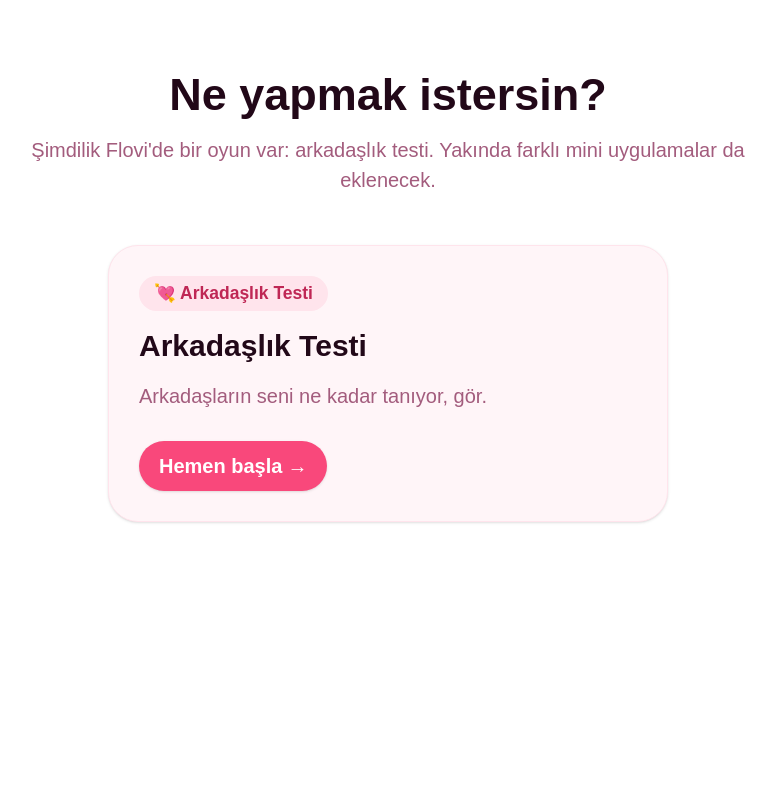
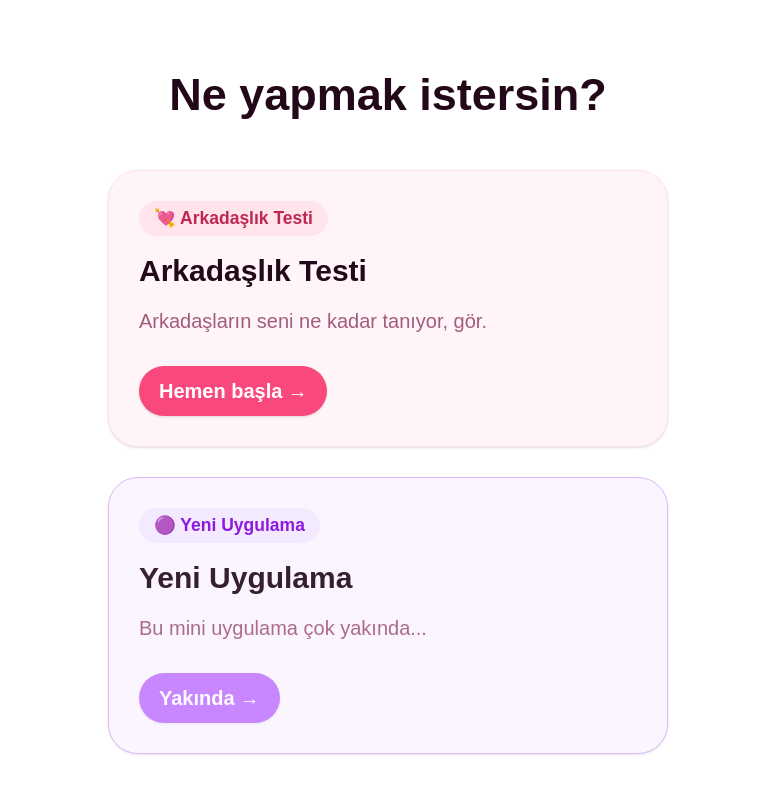
Before and after one commit to basakozdemr/site, a Next.js app: page / in a window 1280 px wide. Shown: the top 794 px of the page, without its empty margins (252-1028 px from the left). Built offline with nearby package versions, Linux system fonts and the light colour scheme; a web font is replaced by a local one.

Commit message:
yeni uygulama eklendi

```diff
--- a/src/app/page.tsx
+++ b/src/app/page.tsx
@@ -13,18 +13,14 @@ export default function HomePage() {
       <main className="mx-auto flex max-w-6xl flex-col items-center px-4 py-12">
         {/* Başlık */}
         <section className="max-w-xl text-center mb-10">
-
           <h1 className="mt-2 text-3xl font-bold sm:text-4xl">
             Ne yapmak istersin?
           </h1>
-          <p className="mt-3 text-base text-[#A35C7D]">
-            Şimdilik Flovi&apos;de bir oyun var: arkadaşlık testi.
-            Yakında farklı mini uygulamalar da eklenecek.
-          </p>
         </section>
 
-        {/* Kart */}
-        <section className="w-full max-w-md">
+        {/* Kartlar */}
+        <section className="w-full max-w-md space-y-6">
+          {/* Mevcut kart */}
           <Link
             href={mainMenuItem.href}
             target="_blank"
@@ -50,6 +46,31 @@ export default function HomePage() {
               </div>
             </div>
           </Link>
+
+          {/* Yeni kart (çok yakında) */}
+          <div className="block rounded-3xl border border-purple-300 bg-purple-50 p-6 shadow-sm opacity-90">
+            <div className="flex flex-col gap-3">
+              <div className="inline-flex items-center gap-2 self-start rounded-full bg-purple-100 px-3 py-1 text-sm font-semibold text-purple-700">
+                🟣 Yeni Uygulama
+              </div>
+
+              <div className="flex items-center gap-2">
+                <h2 className="text-2xl font-bold text-[#220818]">
+                  Yeni Uygulama
+                </h2>
+
+              </div>
+
+              <p className="text-base text-[#A35C7D]">
+                Bu mini uygulama çok yakında...
+              </p>
+
+              <div className="mt-3 inline-flex cursor-not-allowed items-center gap-1 self-start rounded-full bg-purple-500 px-4 py-2 text-base font-semibold text-white shadow-sm opacity-70">
+                Yakında
+                <span>→</span>
+              </div>
+            </div>
+          </div>
         </section>
       </main>
     </div>
```
